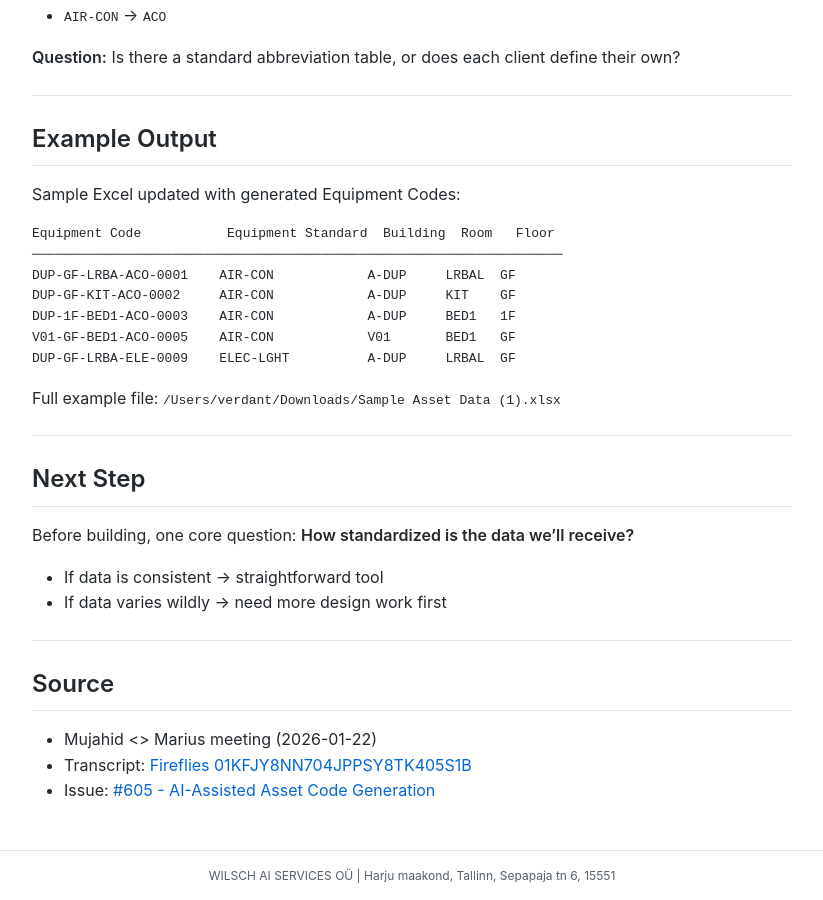
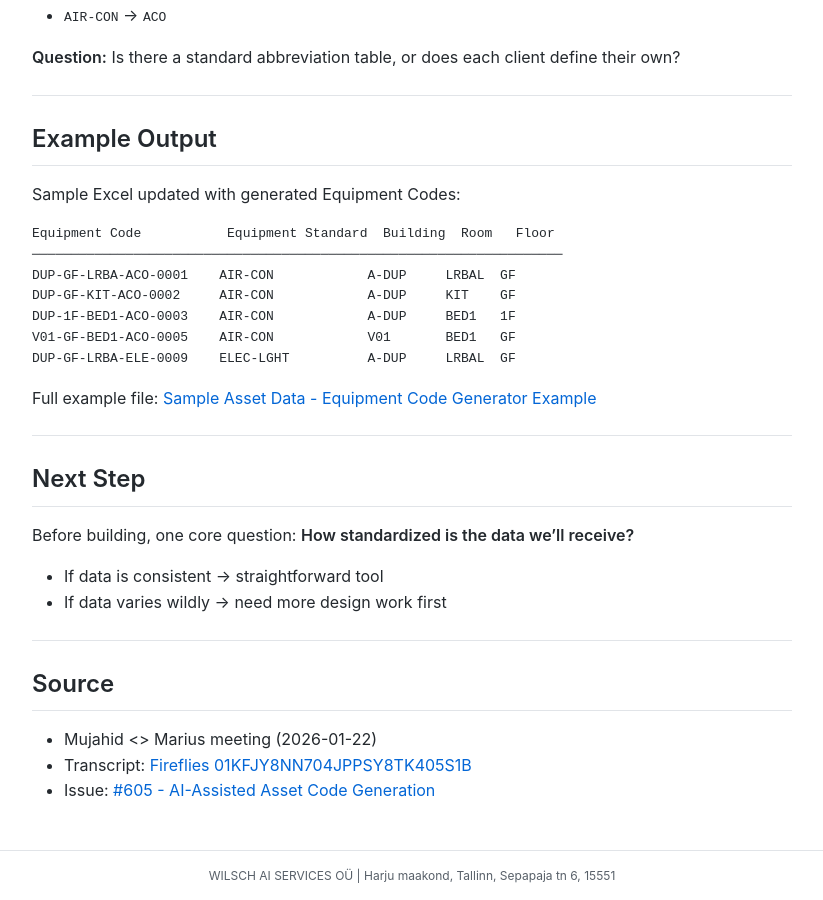
Before and after one commit to MariusWilsch/public-wilsch-ai-pages, a Jekyll site: the page built from project/archibus-fm-assistant/asset-code-generator-design.md, in a window 1280 px wide and 900 px high, scrolled down 4259 px. Shown: the whole window, without its empty margins (228-1051 px from the left). Built offline with Jekyll 4.4.1, drawn with Linux system fonts in a browser that asks for light colours; our own code applies the rules of GitHub Pages for plain Markdown files.

Commit message:
Sync from hippocampus 2026-01-25

````diff
--- a/project/archibus-fm-assistant/asset-code-generator-design.md
+++ b/project/archibus-fm-assistant/asset-code-generator-design.md
@@ -171,7 +171,7 @@ V01-GF-BED1-ACO-0005    AIR-CON            V01       BED1   GF
 DUP-GF-LRBA-ELE-0009    ELEC-LGHT          A-DUP     LRBAL  GF
 ```
 
-Full example file: `/Users/verdant/Downloads/Sample Asset Data (1).xlsx`
+Full example file: [Sample Asset Data - Equipment Code Generator Example](https://docs.google.com/spreadsheets/d/1_OOUyGDXXf_OHfg4hqpc1AO_8PoNQXqu/edit)
 
 ---
 
````
